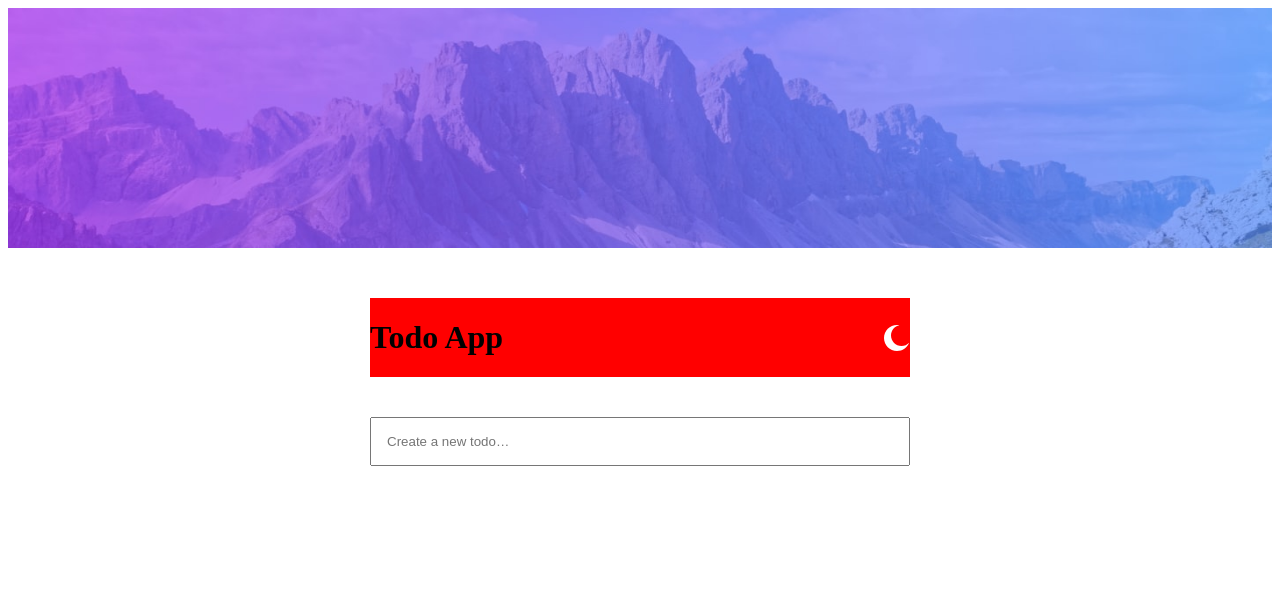
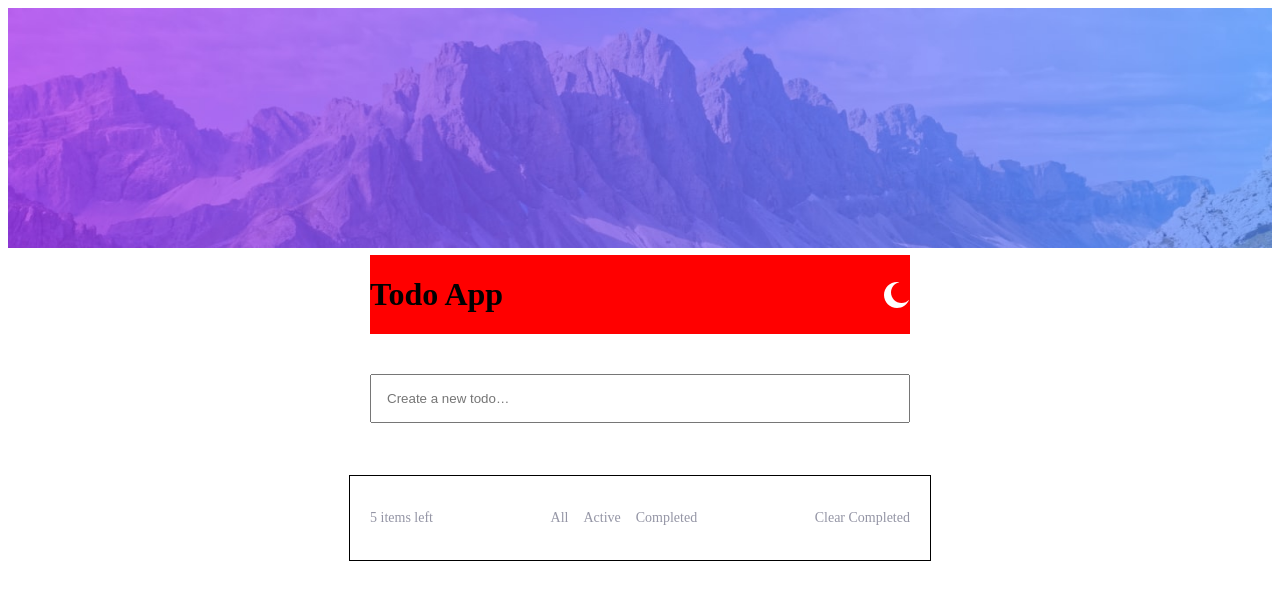
Before and after one commit to IrakliTsiklauri/todo-app, a React (Create React App) app: page / in a window 1280 px wide. Shown: the top 600 px of the page. Built offline with nearby package versions, Linux system fonts and the light colour scheme; the HTML template or start-up script is replaced by a standard one.

Commit message:
add div Active

```diff
--- a/src/App.jsx
+++ b/src/App.jsx
@@ -7,7 +7,7 @@ const App = () => {
   const [tasks, setTasks] = useState([]);
   const [newTask, setNewTask] = useState("");
 
-  console.log(tasks, newTask)
+  console.log(tasks, newTask);
 
   const handleInputChange = (e) => {
     setNewTask(e.target.value);
@@ -48,6 +48,19 @@ const App = () => {
             <List key={index}>{task}</List>
           ))}
         </Ul>
+        <Action>
+          <ItemsQuantity>
+            <p>5 items left</p>
+          </ItemsQuantity>
+          <ChooseTask>
+            <p>All</p>
+            <p>Active</p>
+            <p>Completed</p>
+          </ChooseTask>
+          <ClearTasks>
+            <p>Clear Completed</p>
+          </ClearTasks>
+        </Action>
       </MainSection>
     </Container>
   );
@@ -111,3 +124,56 @@ const List = styled.li`
   padding: 20px;
   width: 540px;
 `;
+
+const Action = styled.div`
+  display: flex;
+  align-items: center;
+  justify-content: space-between;
+  border: 1px solid black;
+  padding: 20px;
+  width: 540px;
+`;
+
+const ItemsQuantity = styled.div`
+  display: flex;
+  align-items: center;
+  justify-content: center;
+
+  p {
+    font-size: 14px;
+    color: rgba(148, 149, 165, 1);
+
+    &:hover {
+      cursor: pointer;
+    }
+  }
+`;
+
+const ChooseTask = styled.div`
+  display: flex;
+  gap: 15px;
+
+  p {
+    font-size: 14px;
+    color: rgba(148, 149, 165, 1);
+
+    &:hover {
+      cursor: pointer;
+    }
+  }
+`;
+
+const ClearTasks = styled.div`
+  display: flex;
+  align-items: center;
+  justify-content: center;
+
+  p {
+    font-size: 14px;
+    color: rgba(148, 149, 165, 1);
+
+    &:hover {
+      cursor: pointer;
+    }
+  }
+`;
```
